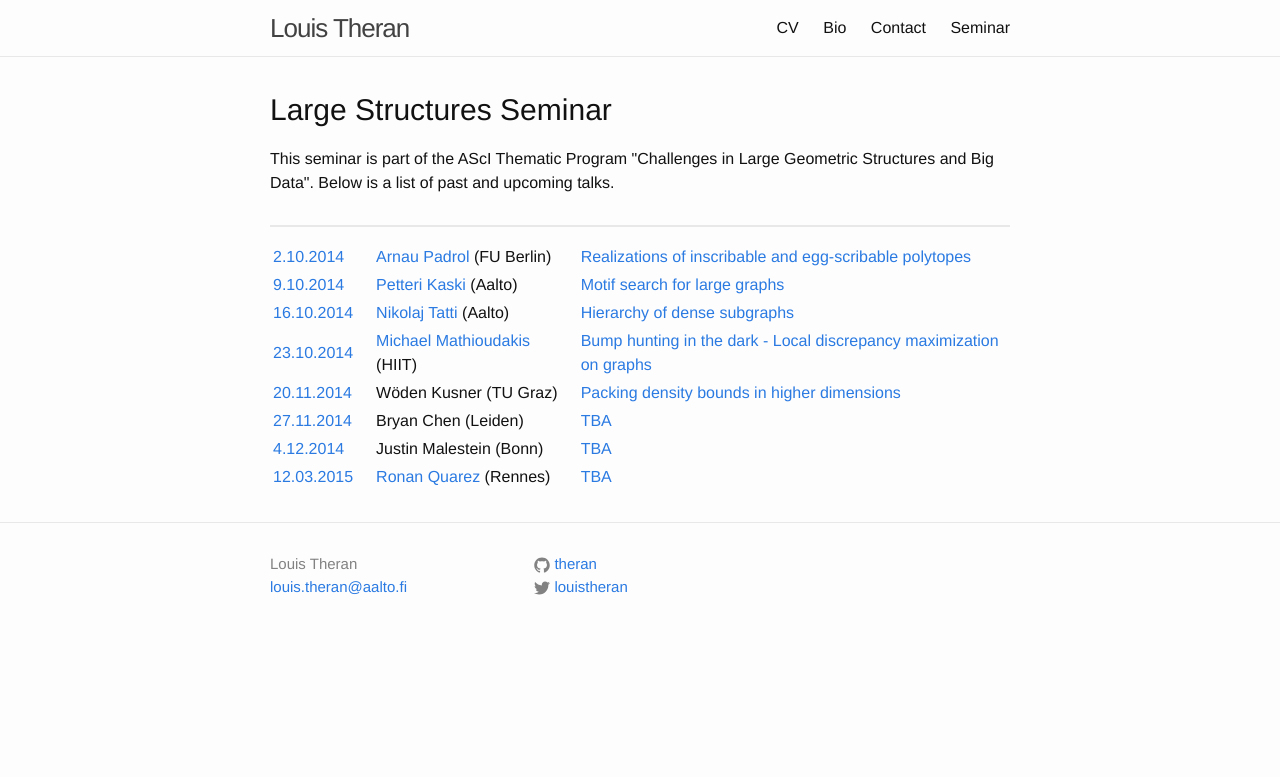
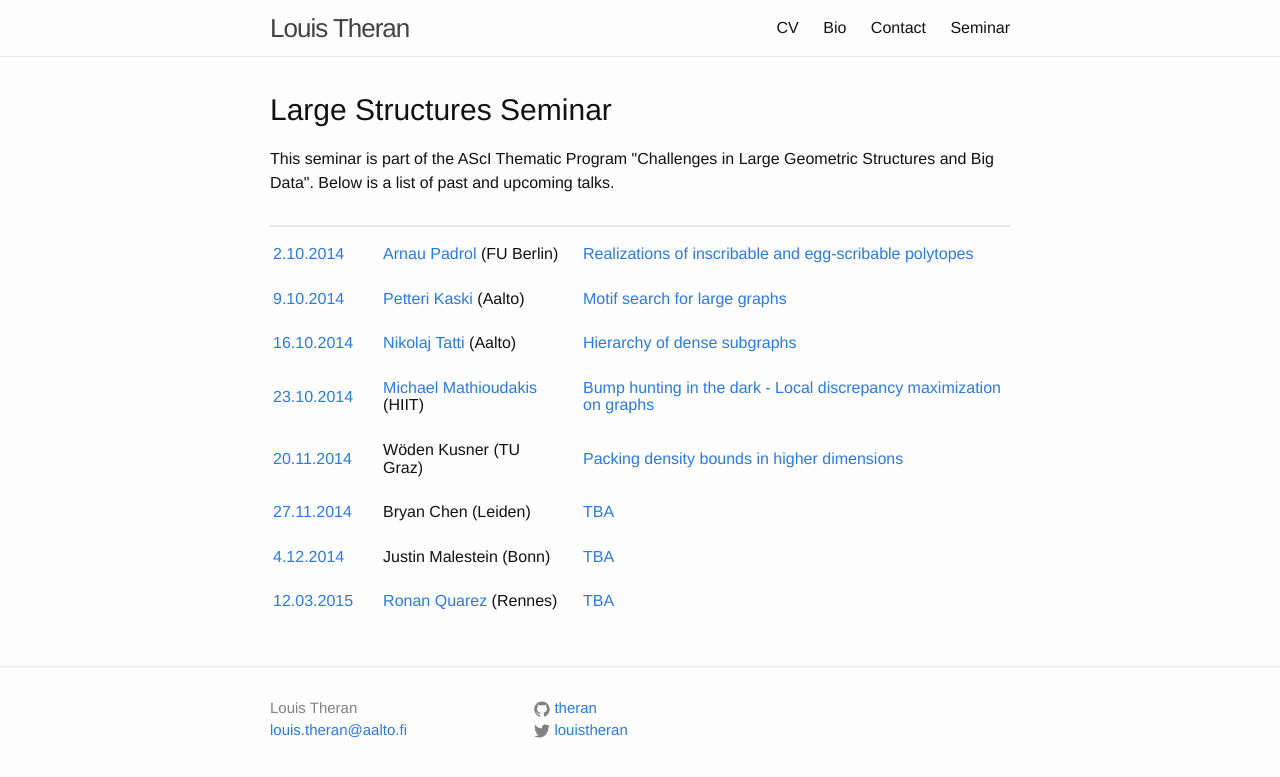
Before and after one commit to theran/theran.github.io, a Jekyll site: the page built from seminar.html, in a window 1280 px wide. Shown: the top 777 px of the page. Built offline with Jekyll 4.4.1, drawn with Linux system fonts in a browser that asks for light colours.

Commit message:
Nicer seminar page layout.

```diff
--- a/_sass/_layout.scss
+++ b/_sass/_layout.scss
@@ -490,17 +490,35 @@ h1.paper-title {
     padding-top: 0.5 * $spacing-unit;
     margin-top: $spacing-unit;
 
+    table {
+        table-layout: fixed;
+        width: 100%;
+    }
     tr {
-        line-height: 1.5;
+        line-height: 1.1;
     }
 
-    td:not(:first-child) {
-        padding-left: 20px;
+//    td:not(:first-child) {
+//       padding-left: 20px;
+//    }
+
+    td {
+        padding-bottom:  $base-line-height * $base-font-size;
+    }
+
+    .seminar-talk-date {
+        width: 15%;
+
+        @include media-query($on-palm) {
+            width: 30%;
+        }
     }
 
     .seminar-talk-title {
+        width: 60%;
         @include media-query($on-palm) {
             display: none;
+            width: 0%;
         }
     }
 
@@ -510,6 +528,17 @@ h1.paper-title {
 
     .seminar-talk-speaker-inst:after {
         content: ")";
+    }
+
+    .seminar-talk-speaker {
+        width: 25%;
+        @include media-query($on-palm) {
+            width: 70%;
+        }
+    }
+
+    .seminar-talk-title {
+        padding-left: 20px;
     }
 }
 
```
